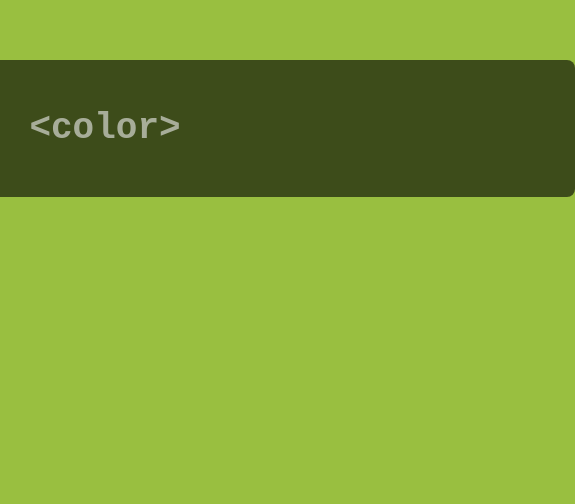
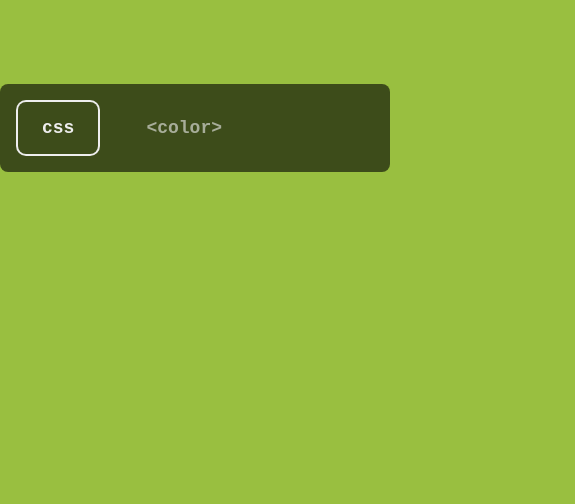
Before and after one commit to mo0th/clr, a website built with Parcel: page index.html in a window 390 px wide. Shown: the part 294-798 px from the top of the page, 575 px wide, since content can reach past the window. Built offline with nearby package versions, Linux system fonts and the light colour scheme.

Commit message:
make responsiver than before

```diff
--- a/package.json
+++ b/package.json
@@ -6,10 +6,12 @@
   "author": "Soorria Saruva <soorria.ss@gmail.com> (http://mooth.tech)",
   "license": "MIT",
   "scripts": {
-    "dev": "lite-server"
+    "dev": "parcel index.html",
+    "build": "parcel build index.html"
   },
   "devDependencies": {
     "cssnano": "^4.1.10",
-    "lite-server": "^2.6.1"
+    "lite-server": "^2.6.1",
+    "parcel-bundler": "^1.12.4"
   }
 }
--- a/style.css
+++ b/style.css
@@ -41,12 +41,25 @@ a {
   background: #0009;
   color: var(--color);
   font-family: 'Courier New', Courier, monospace;
-  padding: 2rem 2rem;
   font-size: 36px;
+  padding: 1em;
   font-weight: bold;
   display: flex;
   border-radius: var(--radius);
   align-items: center;
+}
+
+@media (max-width: 768px) {
+  .clr {
+    font-size: 24px;
+  }
+}
+
+@media (max-width: 475px) {
+  .clr {
+    font-size: 18px;
+    max-width: 100%;
+  }
 }
 
 .clr > * + * {
```
Also changed, not shown: 1 other file.
